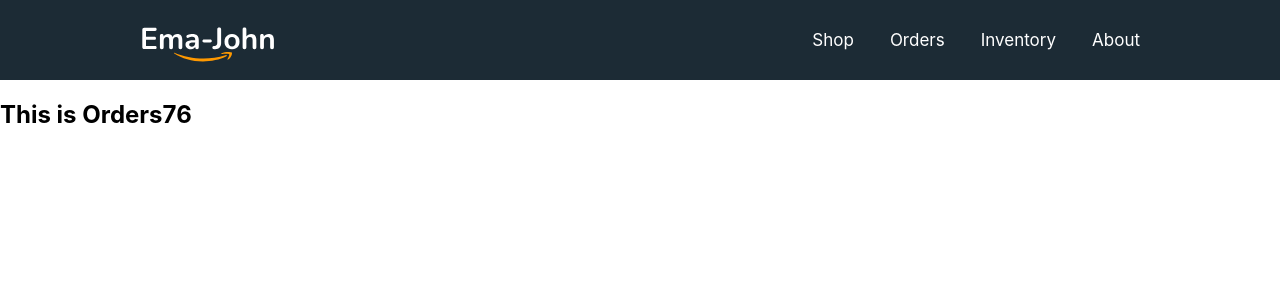
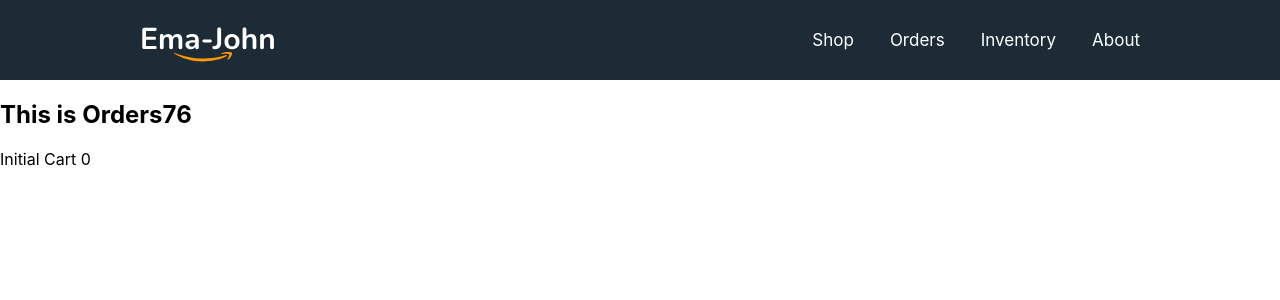
Before and after one commit to hussainali2023/ama-like-zon, a React (Create React App) app: page /orders in a window 1280 px wide. Shown: the top 300 px of the page. Built offline with nearby package versions, Linux system fonts and the light colour scheme.

Commit message:
added some code

```diff
--- a/src/components/Orders/Orders.js
+++ b/src/components/Orders/Orders.js
@@ -2,10 +2,11 @@ import React from "react";
 import { useLoaderData } from "react-router-dom";
 
 const Orders = () => {
-  const products = useLoaderData();
+  const { products, initialCart } = useLoaderData(); //{ products: products, initialCart: initialCart }
   return (
     <div>
       <h2>This is Orders{products.length}</h2>
+      <p>Initial Cart {initialCart.length}</p>
     </div>
   );
 };
--- a/src/loaders/productsAndCartLoader.js
+++ b/src/loaders/productsAndCartLoader.js
@@ -7,10 +7,16 @@ export const productsAndCartLoader = async () => {
 
   //get cart
   const saveCart = getStoredCart();
+  const initialCart = [];
   //   console.log("save cart: ", saveCart);
   for (const id in saveCart) {
-    console.log(id);
+    const addedProduct = products.find((product) => product.id === id);
+    if (addedProduct) {
+      const quantity = saveCart[id];
+      addedProduct.quantity = quantity;
+      initialCart.push(addedProduct);
+    }
   }
 
-  return products;
+  return { products: products, initialCart: initialCart };
 };
```
